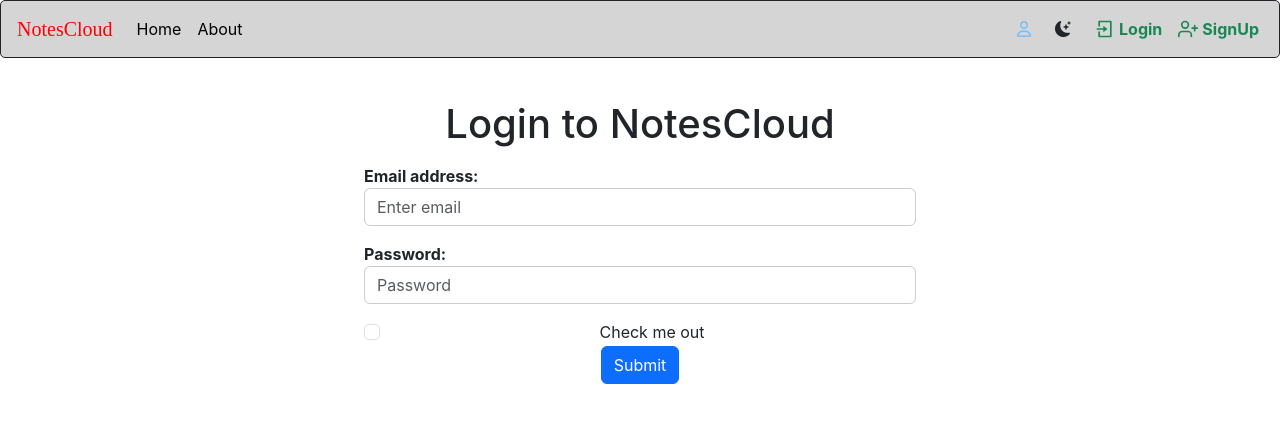
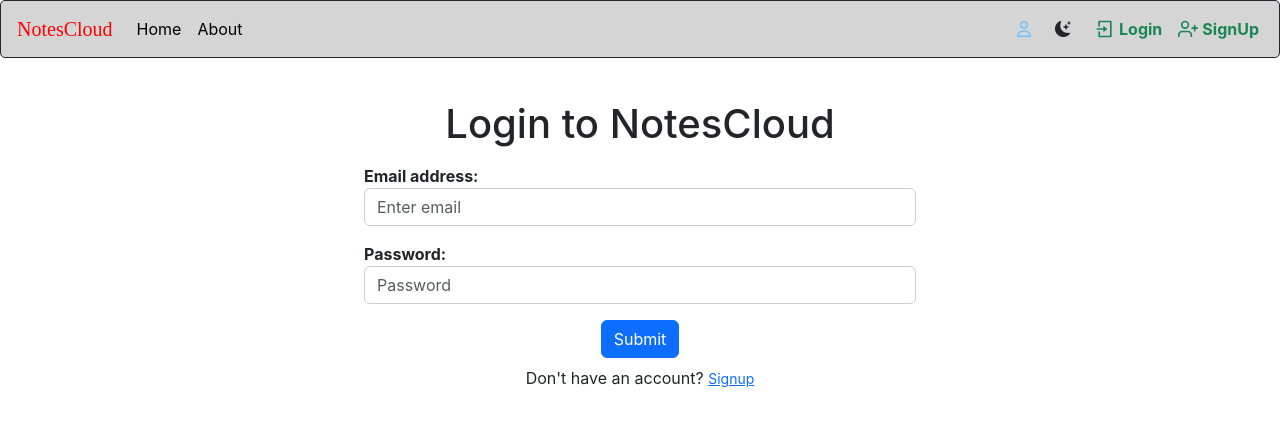
Before and after one commit to SupercoolKartik/DemoAB-2, a React (Create React App) app: page /login in a window 1280 px wide. Shown: the top 426 px of the page. Built offline with nearby package versions, Linux system fonts and the light colour scheme.

Commit message:
added a signup link in the login page

```diff
--- a/src/components/login.js
+++ b/src/components/login.js
@@ -1,7 +1,7 @@
 import React, { useState, useContext } from "react";
 import { useNavigate } from "react-router-dom";
 import noteContext from "../context/noteContext";
-
+import { Link } from "react-router-dom";
 const Login = (props) => {
   let navigate = useNavigate();
   const { mode } = useContext(noteContext);
@@ -94,7 +94,7 @@ const Login = (props) => {
               }}
             />
           </div>
-          <div className="form-check">
+          {/* <div className="form-check">
             <input
               type="checkbox"
               className="form-check-input"
@@ -108,7 +108,8 @@ const Login = (props) => {
             >
               Check me out
             </label>
-          </div>
+          </div> */}
+
           <button
             type="submit"
             className={`btn ${mode === "dark" ? "btn-light" : "btn-primary"}`}
@@ -116,6 +117,12 @@ const Login = (props) => {
             Submit
           </button>
         </form>
+        <div class="mt-2">
+          Don't have an account?{" "}
+          <span class="small text-muted">
+            <Link to="/signup">Signup</Link>
+          </span>
+        </div>
       </div>
     </div>
   );
```
